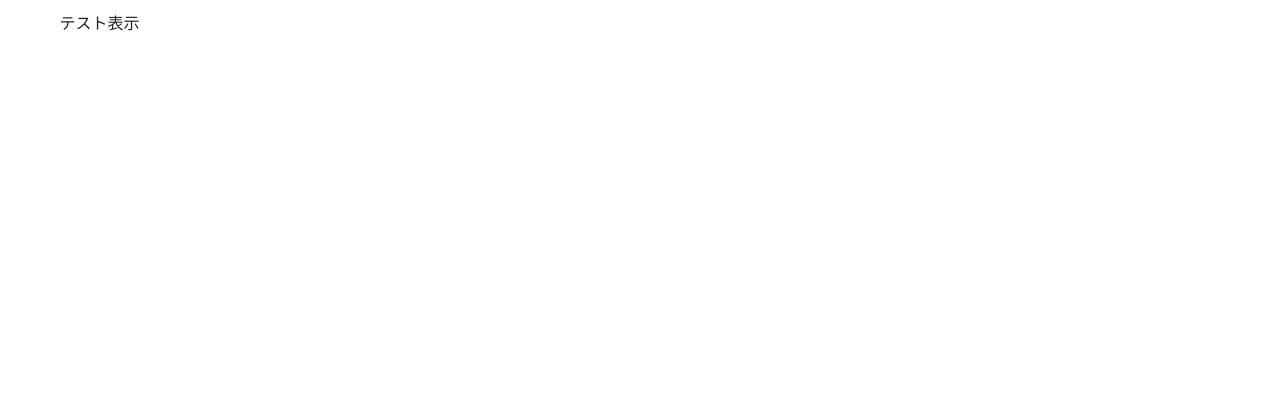
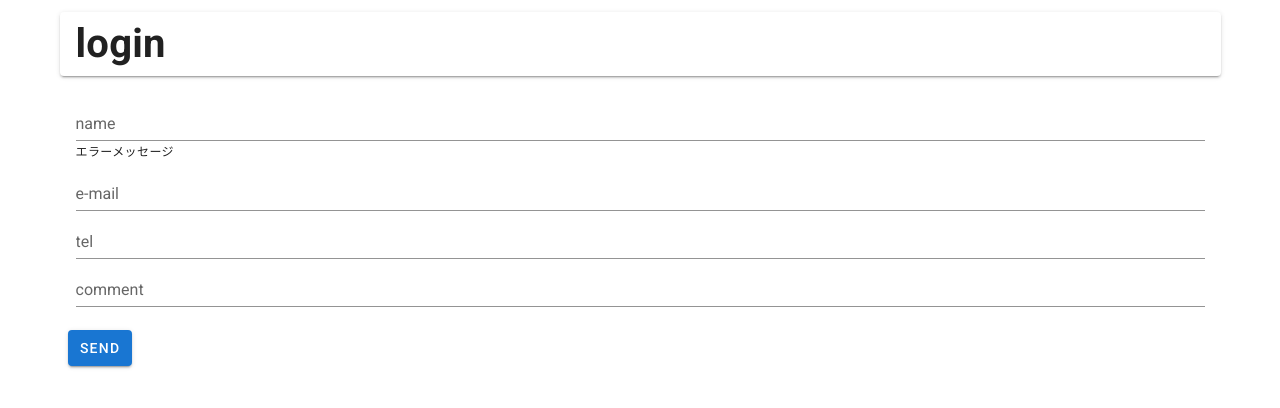
Before and after one commit to JOKOJOKO405/from_output, a Nuxt app: page / in a window 1280 px wide. Shown: the top 408 px of the page. Built offline with nearby package versions, Linux system fonts and the light colour scheme.

Commit message:
Add form要素

```diff
--- a/pages/index.vue
+++ b/pages/index.vue
@@ -1,3 +1,33 @@
 <template>
-  <div class="container">テスト表示</div>
+  <div class="container">
+    <v-card>
+      <v-card-title>
+        <h1 class="text-center font-weight-bold">login</h1>
+      </v-card-title>
+    </v-card>
+    <v-form>
+      <v-card-text>
+        <v-text-field
+          label="name"
+          hide-details="auto"
+          type="text"
+        ></v-text-field>
+        <span class="text-caption">エラーメッセージ</span>
+        <v-text-field
+          label="e-mail"
+          hide-details="auto"
+          type="email"
+        ></v-text-field>
+        <v-text-field label="tel" hide-details="auto" type="tel"></v-text-field>
+        <v-text-field
+          label="comment"
+          hide-details="auto"
+          type="textarea"
+        ></v-text-field>
+      </v-card-text>
+      <v-card-actions>
+        <v-btn color="primary">SEND </v-btn>
+      </v-card-actions>
+    </v-form>
+  </div>
 </template>
```
